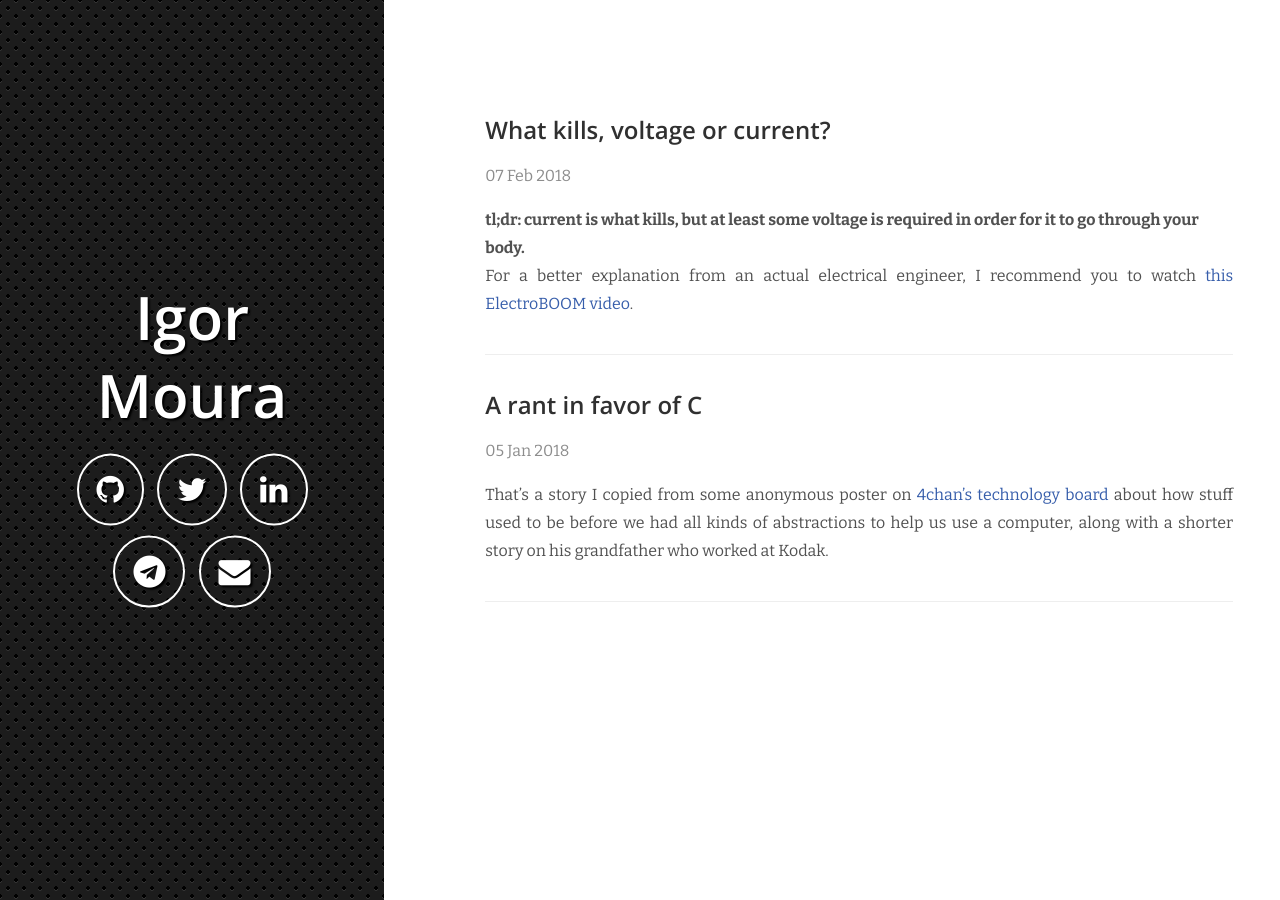
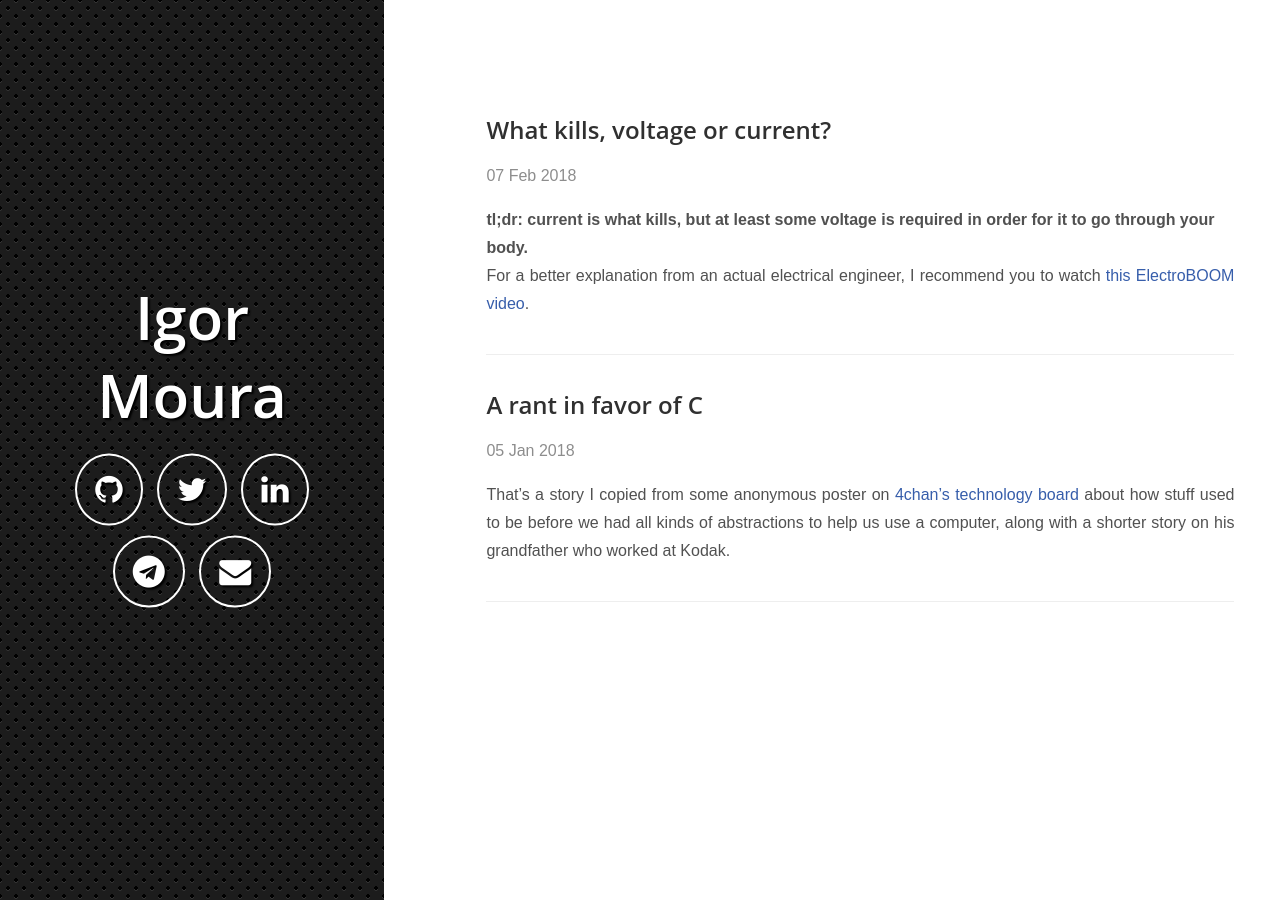
Before and after one commit to igormp/blog, a Jekyll site: the page built from index.html, in a window 1280 px wide. Built offline with Jekyll 4.4.1, drawn with Linux system fonts in a browser that asks for light colours.

Commit message:
fonts change

```diff
--- a/_layouts/default.html
+++ b/_layouts/default.html
@@ -25,8 +25,6 @@
   <link rel="stylesheet" href="{{ site.baseurl }}/css/reset.css">
   <link rel="stylesheet" href="{{ site.baseurl }}/css/main.css">
 
-  <!-- Fonts -->
-  <link href='http://fonts.googleapis.com/css?family=Bitter:400,700,400italic|Open+Sans:400italic,600italic,400,600' rel='stylesheet' type='text/css'>
 </head>
 <body>
   {{ content }}
```
